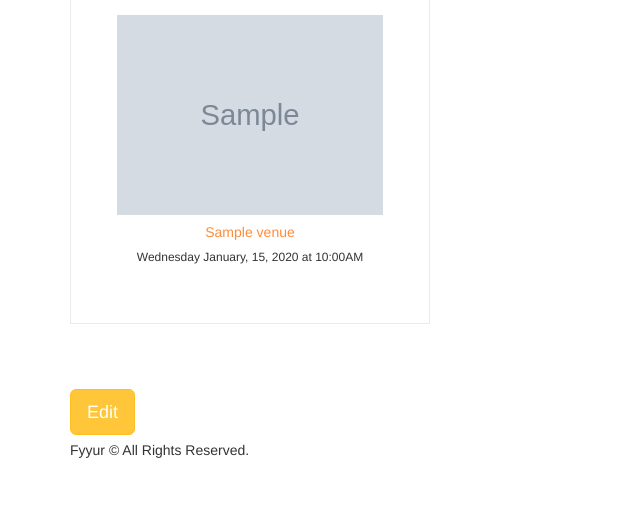
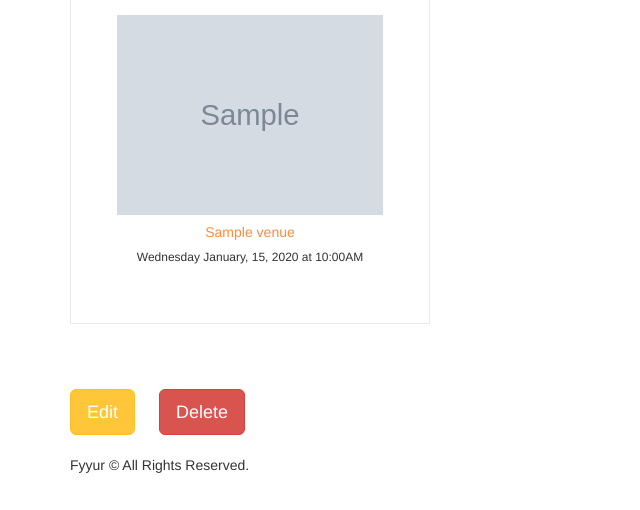
Before and after one commit to brenwarren/Fyyur-artists-booking-site, a Flask app: page /artists/1 in a window 1280 px wide. Shown: the part 676-1186 px from the top of the page, without its empty margins (0-640 px from the left). Before the commit the page ends 1134 px from the top, so only its background shows below. Run offline with Flask 3, Linux system fonts and the light colour scheme; tables that the repository leaves empty hold one stand-in row (values such as "Sample post"); grey boxes marked "Sample" are stand-in pictures; some libraries are stand-ins or nearby versions.

Commit message:
Implement artist deletion functionality with confirmation prompt and error handling

```diff
--- a/app.py
+++ b/app.py
@@ -868,3 +868,23 @@ if __name__ == '__main__':
     port = int(os.environ.get('PORT', 5000))
     app.run(host='0.0.0.0', port=port)
 '''
+
+@app.route('/artists/<int:artist_id>/delete', methods=['POST'])
+def delete_artist(artist_id):
+    try:
+        artist = Artist.query.get_or_404(artist_id)
+
+        # Delete associated shows first
+        Show.query.filter_by(artist_id=artist_id).delete()
+
+        # Delete the artist
+        db.session.delete(artist)
+        db.session.commit()
+
+        flash(f'Artist {artist.name} was successfully deleted!')
+        return redirect(url_for('artists'))
+
+    except Exception as e:
+        db.session.rollback()
+        flash(f'An error occurred deleting the artist: {str(e)}')
+        return redirect(url_for('show_artist', artist_id=artist_id))
--- a/static/css/main.css
+++ b/static/css/main.css
@@ -1,4 +1,3 @@
-
 /**
  * @file
  * Main stylesheet file.
@@ -209,3 +208,7 @@ h2.monospace {
 .subtitle {
   opacity: 0.5;
 }
+.form-group form {
+    display: inline-block;
+    margin-left: 20px;
+}
--- a/templates/pages/show_artist.html
+++ b/templates/pages/show_artist.html
@@ -72,6 +72,12 @@
 	</div>
 </section>
 
-<a href="/artists/{{ artist.id }}/edit"><button class="btn btn-primary btn-lg">Edit</button></a>
+<div class="form-group">
+    <a href="/artists/{{ artist.id }}/edit"><button class="btn btn-primary btn-lg">Edit</button></a>
+    <form method="POST" action="{{ url_for('delete_artist', artist_id=artist.id) }}"
+          onsubmit="return confirm('Are you sure you want to delete this artist? This will also delete all associated shows.')">
+        <button type="submit" class="btn btn-danger btn-lg">Delete</button>
+    </form>
+</div>
 
 {% endblock %}
```
